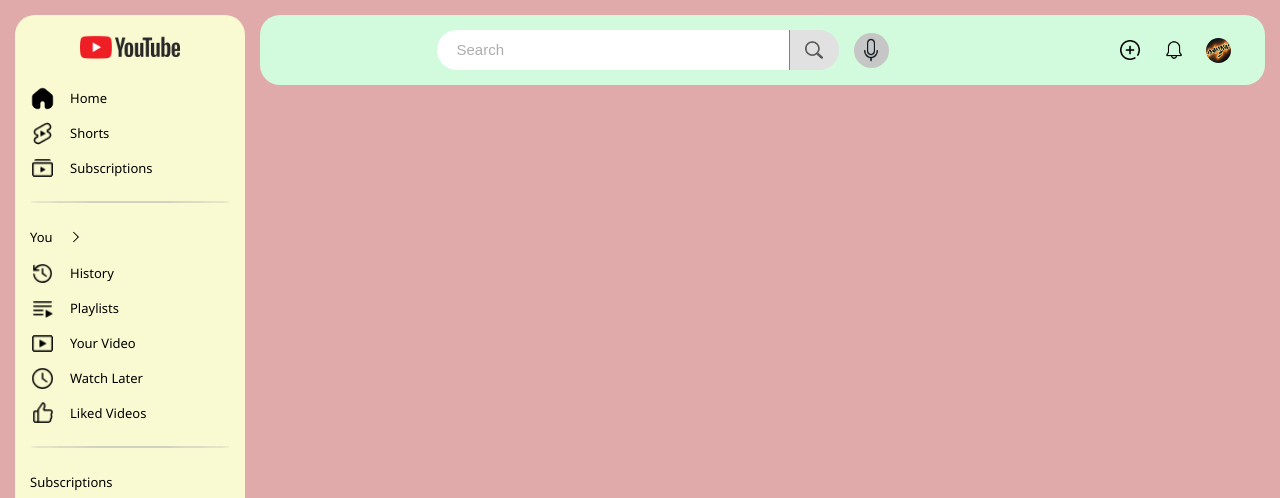
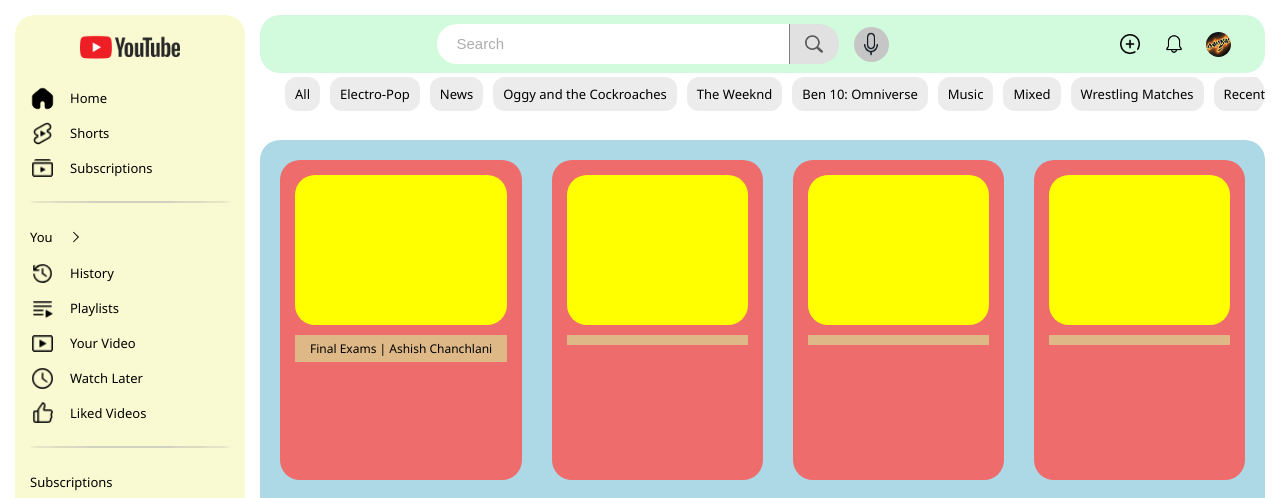
Before and after one commit to Dani-8/Youtube-Clone, a plain HTML site: page index.html in a window 1280 px wide. Shown: the top 498 px of the page. Drawn offline with Linux system fonts and the light colour scheme.

Commit message:
Uploaded

```diff
--- a/assets/files/style.css
+++ b/assets/files/style.css
@@ -20,7 +20,7 @@
     margin-bottom: 200px;
     display: flex;
     gap: 15px;
-    background-color: rgb(225, 170, 170);
+    /* background-color: rgb(225, 170, 170); */
     position: relative;
 }
 
@@ -143,6 +143,23 @@
 
 
 
+.navbar-btn-cont{
+    z-index: 10;
+    position: fixed;
+    top: 0;
+    left: 260px;
+    padding: 15px 0;
+    width: calc(100% - 275px);
+    height: 130px;
+    background-color: rgba(255, 255, 255, 0.5);
+    backdrop-filter: blur(10px);
+    display: flex;
+    flex-direction: column;
+    border-bottom-left-radius: 20px;
+    border-bottom-right-radius: 20px;
+
+}
+
 
 
 
@@ -150,10 +167,7 @@
     /* position: fixed; */
     /* width: 130%; */
     height: 70px;
-    position: fixed;
-    /* top: 0; */
-    left: 260px;
-    width: calc(100% - 275px); /* Full width minus sidebar */
+    width: 100%;
     border-radius: 20px;
     display: flex;
     justify-content: center;
@@ -244,9 +258,6 @@
 
 
 
-
-
-
 .sideitems{
     width: 200px;
     padding: 0 25px;
@@ -277,3 +288,100 @@
     width: 25px;
     border-radius: 50%;
 }
+
+
+
+
+
+
+
+
+
+
+
+
+
+
+
+
+
+.choicebtn{
+    /* background-color: lightblue; */
+    width: 100%;
+    height: 50px;
+    border-radius: 20px;
+    padding: 0 20px;
+    display: flex;
+    justify-content: flex-start;
+    overflow: hidden;
+    align-items: center;
+    white-space: nowrap;
+}
+
+.choicebtn div{
+    margin: 0 5px;
+    background-color: rgba(227, 227, 227, 0.686);
+    border-radius: 12px;
+    padding: 8px 10px;
+    font-family: 'Segoe UI', Tahoma, Geneva, Verdana, sans-serif;
+    font-weight: 400;
+    backdrop-filter: blur(3px);
+    font-size: 13px;
+    vertical-align: middle;
+    text-align: center;
+    flex-grow: 1;
+}
+
+
+
+
+
+
+
+/* CONTENT */
+/* CONTENT */
+/* CONTENT */
+/* CONTENT */
+/* CONTENT */
+
+
+
+.content{
+    background-color: lightblue;
+    height: 100%;
+    width: calc(100% - 275px);
+    position: absolute;
+    top: 140px;
+    left: 260px;
+    padding: 20px 5px;
+    border-radius: 20px;
+
+    column-count: 4;
+    display: flex;
+}
+
+
+.video-cont{
+    background-color: rgb(238, 108, 108);
+    height: 320px;
+    width: 280px;
+    border-radius: 20px;
+    padding: 15px;
+    margin: 0 15px;
+
+    font-family: 'Segoe UI', Tahoma, Geneva, Verdana, sans-serif;
+}
+
+.thumb{
+    background-color: yellow;
+    border-radius: 20px;
+    width: 100%;
+    height: 150px;
+
+}
+.title-video{
+    background-color: burlywood;
+    margin: 10px 0;
+    font-size: 12px;
+    font-weight: 500;
+}
--- a/index.html
+++ b/index.html
@@ -98,7 +98,7 @@
 
 
 
-
+            <div class="navbar-btn-cont">
                 <div class="navbar">
 
                     <div class="search">
@@ -129,11 +129,90 @@
 
                 </div>
 
+                <div class="choicebtn">
+                    <div>All</div>
+                    <div>Electro-Pop</div>
+                    <div>News</div>
+                    <div>Oggy and the Cockroaches</div>
+                    <div>The Weeknd</div>
+                    <div>Ben 10: Omniverse</div>
+                    <div>Music</div>
+                    <div>Mixed</div>
+                    <div>Wrestling Matches</div>
+                    <div>Recently uploaded</div>
+                    <div>Watched</div>
+                </div>
+            </div>
+
+        </div>
+
+        <div class="content">
+
+            <div class="video-cont">
+                <div class="thumb">
+                    <img src="" alt="">
+                </div>
+                <div class="title-video">
+                    <p>Final Exams | Ashish Chanchlani</p>
+                </div>
+                <div class="channel-name">
+                    <p></p>
+                </div>
+                <div class="upload-time">
+                    <p></p>
+                </div>
+            </div>
+
+            <div class="video-cont">
+                <div class="thumb">
+                    <img src="" alt="">
+                </div>
+                <div class="title-video">
+                    <p></p>
+                </div>
+                <div class="channel-name">
+                    <p></p>
+                </div>
+                <div class="upload-time">
+                    <p></p>
+                </div>
+            </div>
+
+            <div class="video-cont">
+                <div class="thumb">
+                    <img src="" alt="">
+                </div>
+                <div class="title-video">
+                    <p></p>
+                </div>
+                <div class="channel-name">
+                    <p></p>
+                </div>
+                <div class="upload-time">
+                    <p></p>
+                </div>
+            </div>
+
+            <div class="video-cont">
+                <div class="thumb">
+                    <img src="" alt="">
+                </div>
+                <div class="title-video">
+                    <p></p>
+                </div>
+                <div class="channel-name">
+                    <p></p>
+                </div>
+                <div class="upload-time">
+                    <p></p>
+                </div>
+            </div>
+
+
+
 
 
         </div>
-
-
 
     </section>
 
```
Lines whose indentation alone changed are shown as unchanged.
